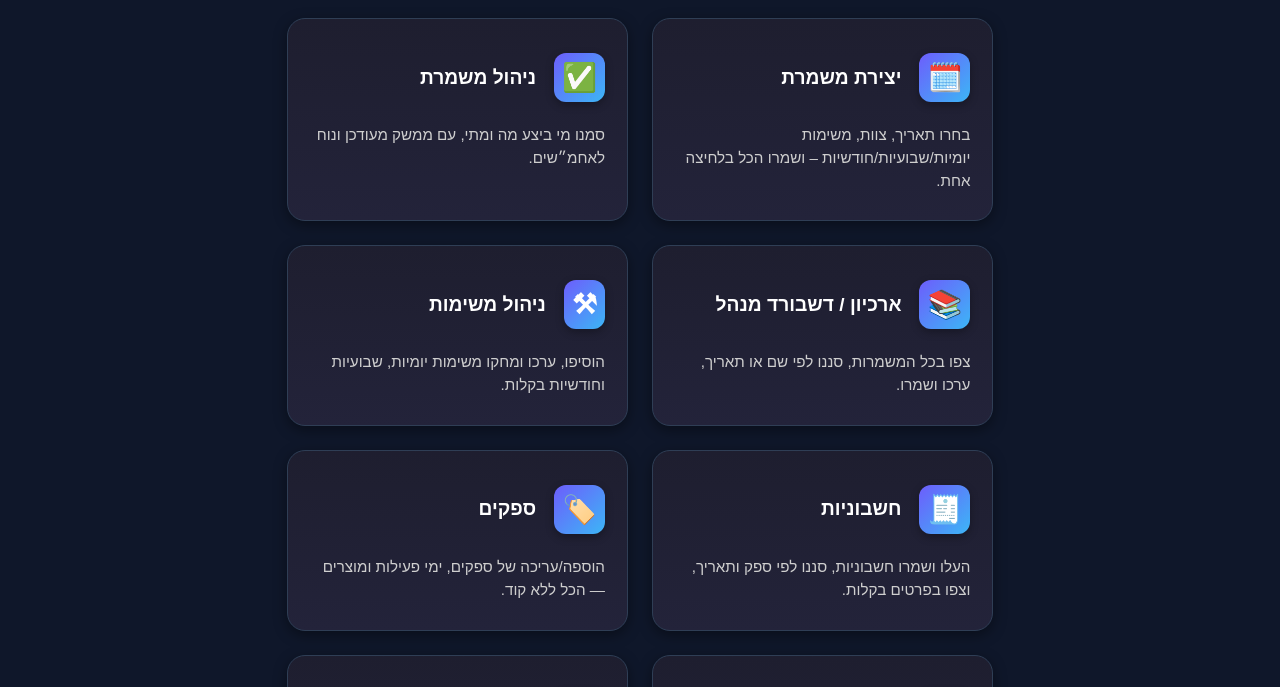
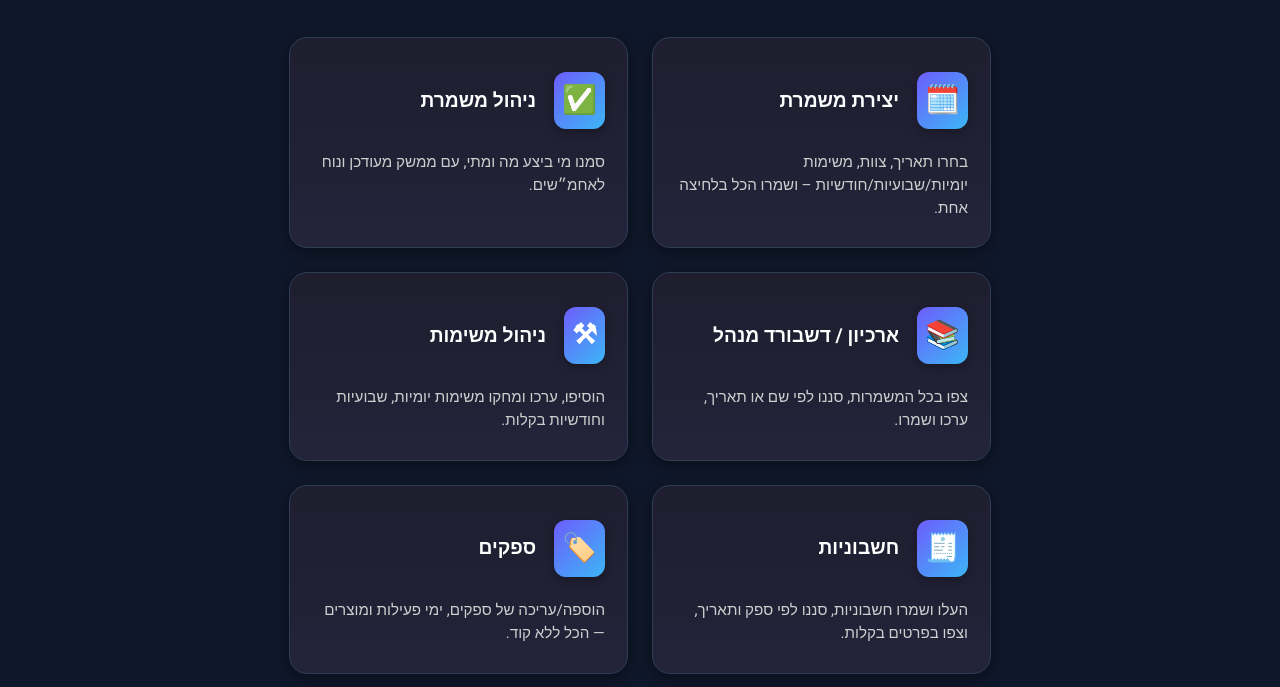
Before and after one commit to Dafdkhibfd2w/managertest22, a website: page views/home.html in a window 1280 px wide. Shown: the part 203-890 px from the top of the page. Drawn offline with nearby package versions, Linux system fonts and the light colour scheme.

Commit message:
'fix_pw'

```diff
--- a/public/css/style.css
+++ b/public/css/style.css
@@ -54,7 +54,7 @@
   margin: 0;
   padding: 0;
   transition: all 0.3s ease;
-  font-family: Arial, Helvetica, sans-serif;
+font-family: 'Heebo', Arial, sans-serif;
 
 }
 .exec-sections { display: grid; gap: 10px; }
--- a/views/home.html
+++ b/views/home.html
@@ -1,7 +1,10 @@
 <!DOCTYPE html>
 <html lang="he" dir="rtl">
 <head>
-  <meta charset="UTF-8" />
+<meta charset="UTF-8" />
+<link href="https://fonts.googleapis.com/css2?family=Heebo:wght@400;500;700&display=swap" rel="stylesheet">
+
+
   <meta name="viewport" content="width=device-width, initial-scale=1.0" />
   <link rel="icon" href="/icons/icon-512.png" type="image/png">
 <link rel="apple-touch-icon" href="/icons/icon-192.png">
```
Also changed, not shown: views/admin-login.html (+5 -2 lines), views/admin.html (+4 -1 lines), views/dispersals.html (+4 -1 lines), views/invoices.html (+4 -1 lines), views/orders.html (+4 -1 lines), views/suppliers.html (+4 -1 lines), views/tasks.html (+4 -1 lines).
